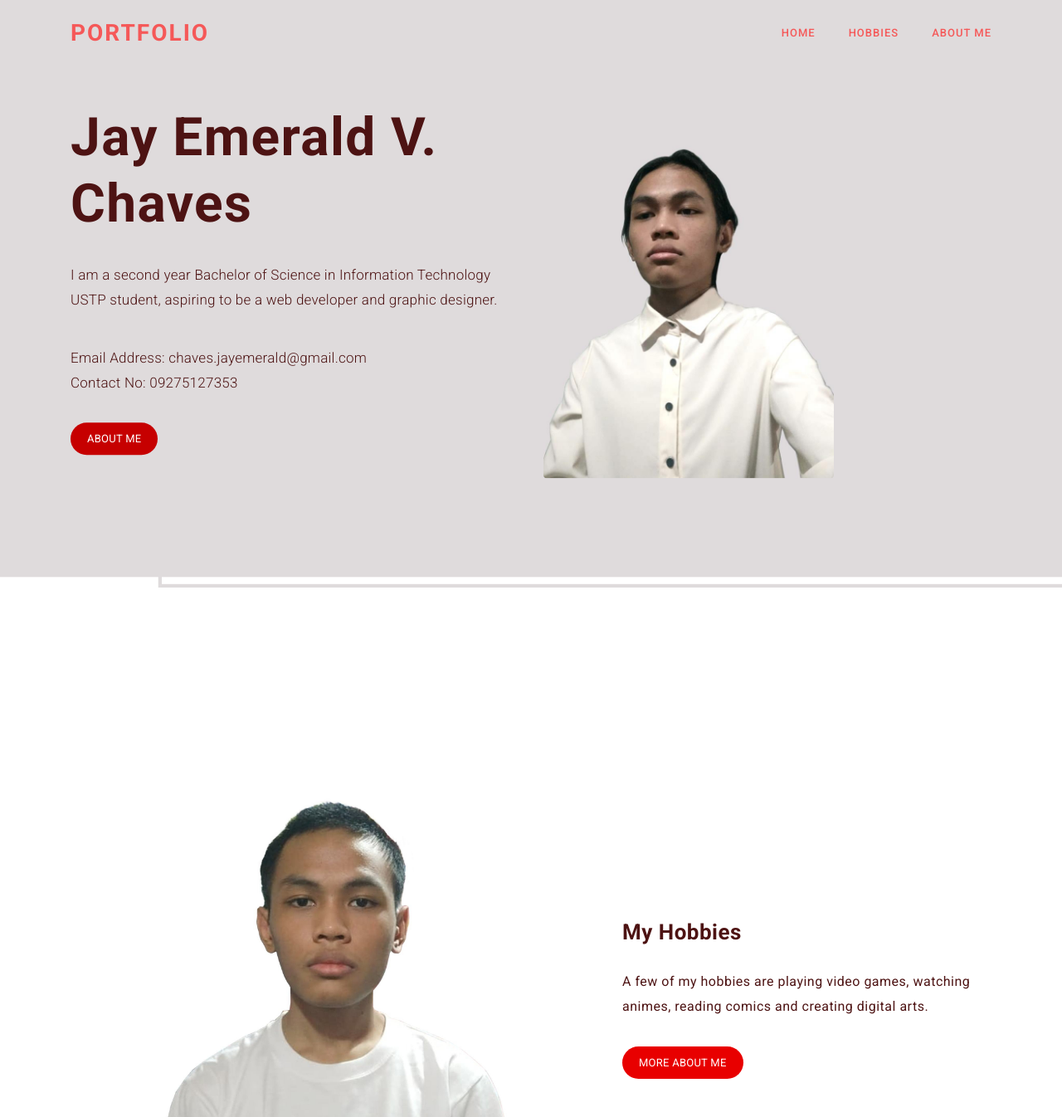
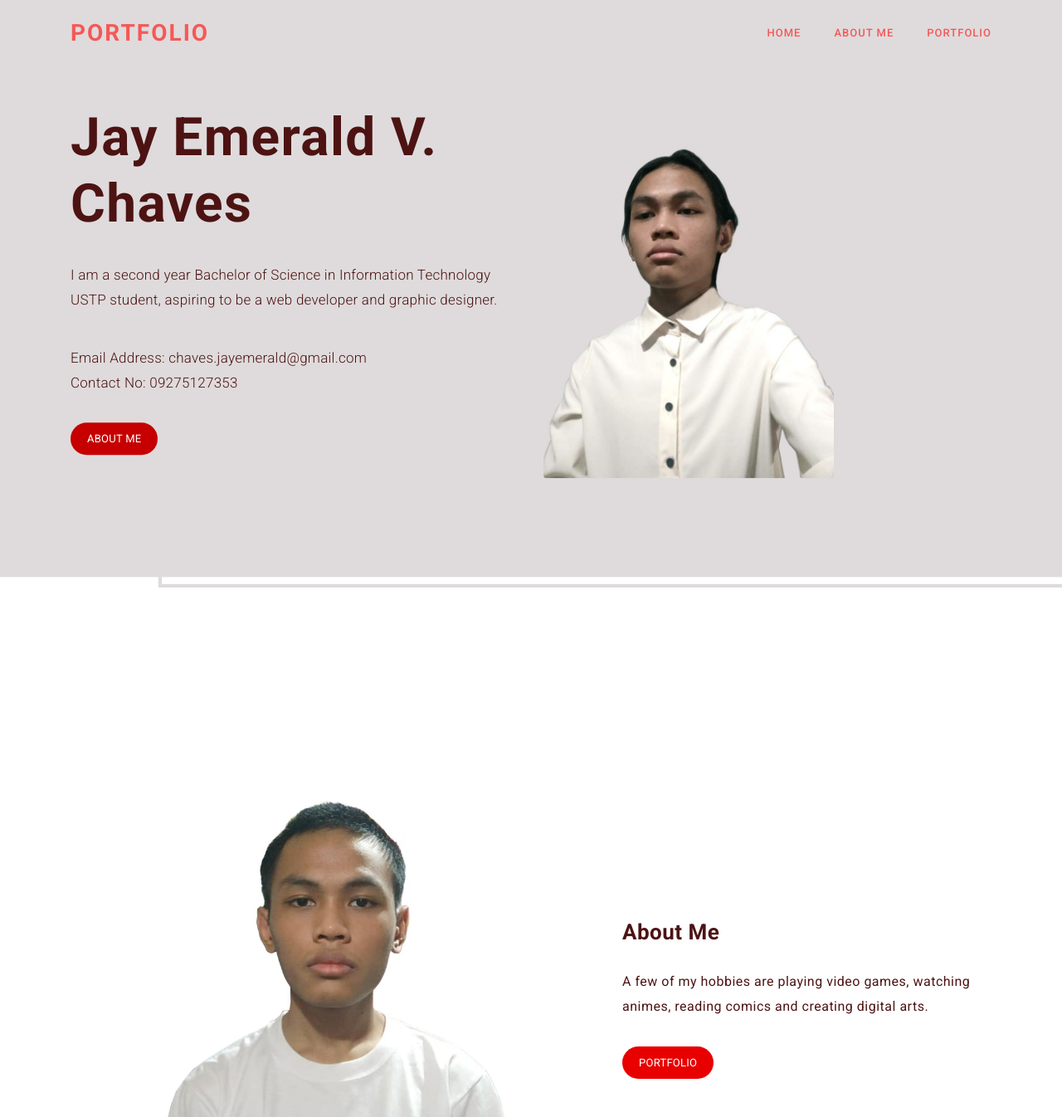
Before and after one commit to chavesjayemerald/chavesjayemerald.github.io, a plain HTML site: page index.html in a window 1280 px wide. Shown: the top 1346 px of the page at 83% size. Drawn offline with Linux system fonts and the light colour scheme.

Commit message:
Second commit

```diff
--- a/index.html
+++ b/index.html
@@ -44,8 +44,8 @@
                         <!-- ***** Menu Start ***** -->
                         <ul class="nav">
                             <li class="scroll-to-section"><a href="#welcome" class="active" style="color:#f55858">Home</a></li>
-                            <li class="scroll-to-section"><a href="#about" style="color:#f55858">Hobbies</a></li>
-                            <li class="scroll-to-section"><a href="#about2" style="color:#f55858">About Me</a></li>
+                            <li class="scroll-to-section"><a href="#about" style="color:#f55858">About Me</a></li>
+                            <li class="scroll-to-section"><a href="#about2" style="color:#f55858">Portfolio</a></li>
                         </ul>
                         <a class='menu-trigger'>
                             <span>Menu</span>
@@ -94,11 +94,11 @@
                 </div>
                 <div class="right-text col-lg-5 col-md-12 col-sm-12 mobile-top-fix">
                     <div class="left-heading">
-                        <h5 style="color:#4d1313">My Hobbies</h5>
+                        <h5 style="color:#4d1313">About Me</h5>
                     </div>
                     <div class="left-text">
                         <p style="color:#4d1313">A few of my hobbies are playing video games, watching animes, reading comics and creating digital arts.</p>
-                        <a href="#about2" class="main-button">MORE ABOUT ME</a>
+                        <a href="#about2" class="main-button">PORTFOLIO</a>
                     </div>
                 </div>
             </div>
@@ -118,7 +118,7 @@
             <div class="row">
                 <div class="left-text col-lg-5 col-md-12 col-sm-12 mobile-bottom-fix">
                     <div class="left-heading">
-                        <h5 style="color:#4d1313"> More About Me </h5>
+                        <h5 style="color:#4d1313"> Portfolio </h5>
                     </div>
                     <ul>
                         <li>
@@ -143,9 +143,9 @@
                             <img src="assets/images/about-icon-03.png" alt="">
                             <div class="text">
                                 <h6 style="color:#4d1313">CERTIFICATES</h6>
+                                <p style="color:#4d1313">Exploring Career Opportunities Online</p>
+                                <img src="assets/images/ecoo-certificate.png" alt="">
                                 <p style="color:#4d1313">Investor Education Campaign</p>
-                                <img src="assets/images/ecoo-certificate.png" alt="">
-                                <p style="color:#4d1313">Exploring Career Opportunities Online</p>
                                 <img src="assets/images/iec-certificate.png" alt="">
                             </div>
                         </li>
```
